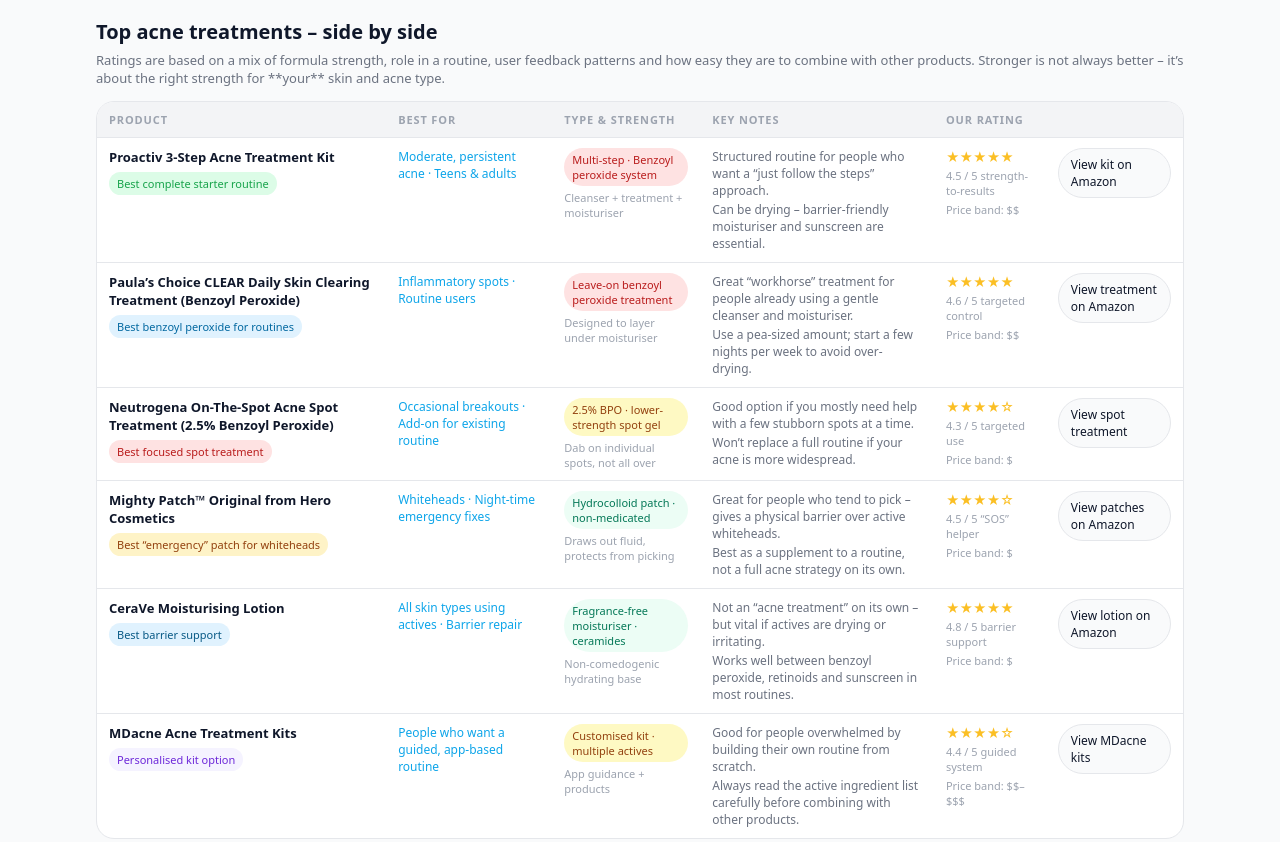
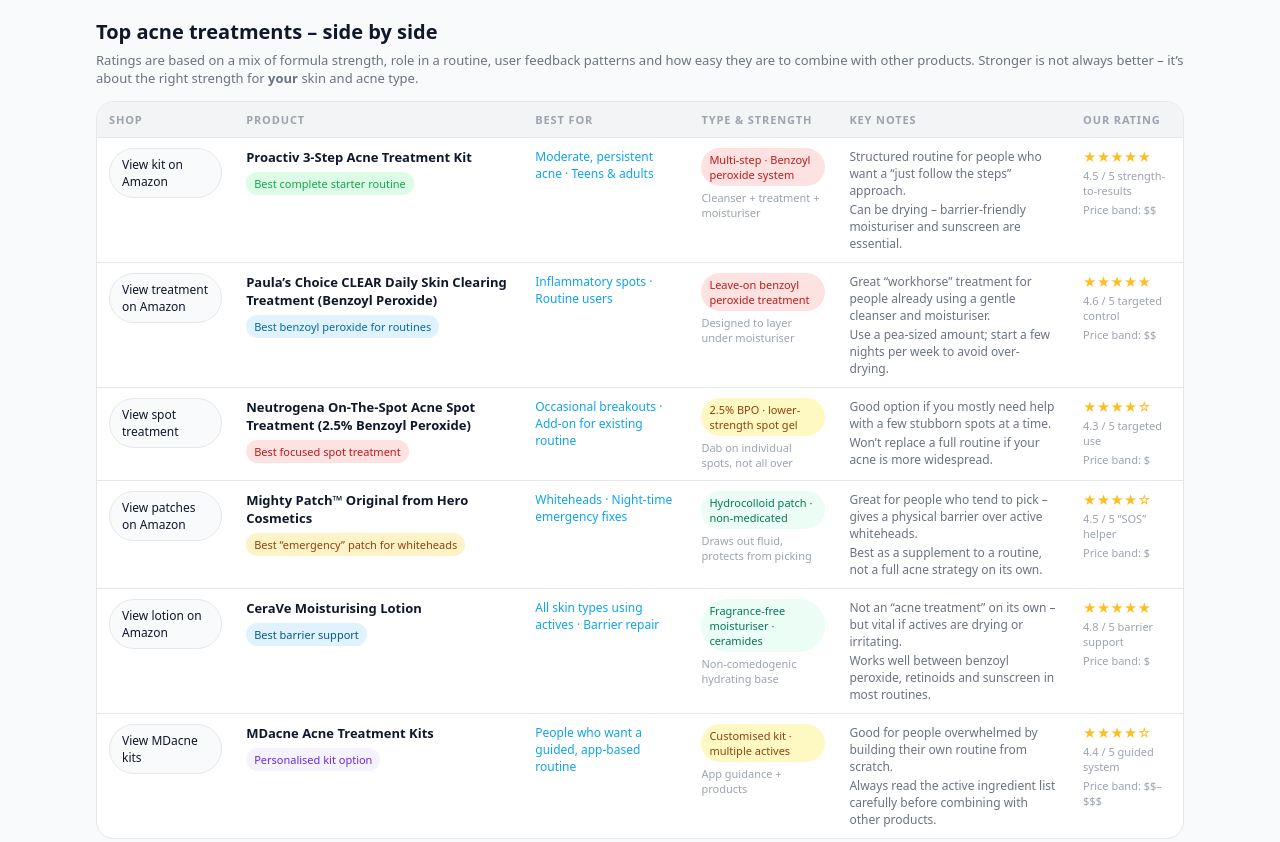
Before and after one commit to BioHealthLabs/acneheals.com-site, a plain HTML site: page index.html in a window 1280 px wide. Shown: the part 580-1422 px from the top of the page. Drawn offline with Linux system fonts and the light colour scheme.

Commit message:
Update index.html

```diff
--- a/index.html
+++ b/index.html
@@ -72,10 +72,8 @@
     window.dataLayer = window.dataLayer || [];
     function gtag(){dataLayer.push(arguments);}
     gtag('js', new Date());
-
     gtag('config', 'G-HEZ3RPPQZW');
   </script>
-
 
   <link rel="stylesheet" href="/styles.css" />
 </head>
@@ -166,24 +164,32 @@
       <p class="section-subtitle">
         Ratings are based on a mix of formula strength, role in a routine, user feedback patterns and how
         easy they are to combine with other products. Stronger is not always better – it’s about the right
-        strength for **your** skin and acne type.
+        strength for <strong>your</strong> skin and acne type.
       </p>
 
       <div class="table-wrapper">
         <table>
           <thead>
           <tr>
+            <th scope="col">Shop</th>
             <th scope="col">Product</th>
             <th scope="col">Best for</th>
             <th scope="col">Type &amp; strength</th>
             <th scope="col">Key notes</th>
             <th scope="col">Our rating</th>
-            <th scope="col"></th>
           </tr>
           </thead>
           <tbody>
           <!-- PROACTIV -->
           <tr id="proactiv-3-step">
+            <td class="buy-col">
+              <a href="https://amzn.to/4r4MM61"
+                 class="btn-compare"
+                 target="_blank"
+                 rel="nofollow sponsored">
+                View kit on Amazon
+              </a>
+            </td>
             <td class="brand-col">
               <div class="brand-name-cell">Proactiv 3-Step Acne Treatment Kit</div>
               <div class="badge badge-top-pick">Best complete starter routine</div>
@@ -212,18 +218,18 @@
               <div class="rating-score">4.5 / 5 strength-to-results</div>
               <div class="price-band">Price band: $$</div>
             </td>
-            <td>
-              <a href="https://amzn.to/4r4MM61"
-                 class="btn-compare"
-                 target="_blank"
-                 rel="nofollow sponsored">
-                View kit on Amazon
-              </a>
-            </td>
           </tr>
 
           <!-- PAULA'S CHOICE CLEAR BPO -->
           <tr id="paulas-clear-bpo">
+            <td class="buy-col">
+              <a href="https://amzn.to/4r9ZekN"
+                 class="btn-compare"
+                 target="_blank"
+                 rel="nofollow sponsored">
+                View treatment on Amazon
+              </a>
+            </td>
             <td class="brand-col">
               <div class="brand-name-cell">
                 Paula’s Choice CLEAR Daily Skin Clearing Treatment (Benzoyl Peroxide)
@@ -254,18 +260,18 @@
               <div class="rating-score">4.6 / 5 targeted control</div>
               <div class="price-band">Price band: $$</div>
             </td>
-            <td>
-              <a href="https://amzn.to/4r9ZekN"
-                 class="btn-compare"
-                 target="_blank"
-                 rel="nofollow sponsored">
-                View treatment on Amazon
-              </a>
-            </td>
           </tr>
 
           <!-- NEUTROGENA ON-THE-SPOT -->
           <tr id="neutrogena-spot">
+            <td class="buy-col">
+              <a href="https://amzn.to/4o7JaNP"
+                 class="btn-compare"
+                 target="_blank"
+                 rel="nofollow sponsored">
+                View spot treatment
+              </a>
+            </td>
             <td class="brand-col">
               <div class="brand-name-cell">
                 Neutrogena On-The-Spot Acne Spot Treatment (2.5% Benzoyl Peroxide)
@@ -296,18 +302,18 @@
               <div class="rating-score">4.3 / 5 targeted use</div>
               <div class="price-band">Price band: $</div>
             </td>
-            <td>
-              <a href="https://amzn.to/4o7JaNP"
-                 class="btn-compare"
-                 target="_blank"
-                 rel="nofollow sponsored">
-                View spot treatment
-              </a>
-            </td>
           </tr>
 
           <!-- MIGHTY PATCH -->
           <tr id="mighty-patch">
+            <td class="buy-col">
+              <a href="https://amzn.to/43FXBBk"
+                 class="btn-compare"
+                 target="_blank"
+                 rel="nofollow sponsored">
+                View patches on Amazon
+              </a>
+            </td>
             <td class="brand-col">
               <div class="brand-name-cell">
                 Mighty Patch™ Original from Hero Cosmetics
@@ -338,18 +344,18 @@
               <div class="rating-score">4.5 / 5 “SOS” helper</div>
               <div class="price-band">Price band: $</div>
             </td>
-            <td>
-              <a href="https://amzn.to/43FXBBk"
-                 class="btn-compare"
-                 target="_blank"
-                 rel="nofollow sponsored">
-                View patches on Amazon
-              </a>
-            </td>
           </tr>
 
           <!-- CERAVE LOTION -->
           <tr id="cerave-lotion">
+            <td class="buy-col">
+              <a href="https://amzn.to/3JGBLHe"
+                 class="btn-compare"
+                 target="_blank"
+                 rel="nofollow sponsored">
+                View lotion on Amazon
+              </a>
+            </td>
             <td class="brand-col">
               <div class="brand-name-cell">CeraVe Moisturising Lotion</div>
               <div class="badge badge-barrier">Best barrier support</div>
@@ -378,18 +384,18 @@
               <div class="rating-score">4.8 / 5 barrier support</div>
               <div class="price-band">Price band: $</div>
             </td>
-            <td>
-              <a href="https://amzn.to/3JGBLHe"
-                 class="btn-compare"
-                 target="_blank"
-                 rel="nofollow sponsored">
-                View lotion on Amazon
-              </a>
-            </td>
           </tr>
 
           <!-- MDACNE KITS -->
           <tr id="mdacne-kit">
+            <td class="buy-col">
+              <a href="https://amzn.to/44klfn3"
+                 class="btn-compare"
+                 target="_blank"
+                 rel="nofollow sponsored">
+                View MDacne kits
+              </a>
+            </td>
             <td class="brand-col">
               <div class="brand-name-cell">MDacne Acne Treatment Kits</div>
               <div class="badge badge-personalised">Personalised kit option</div>
@@ -417,14 +423,6 @@
               <div class="stars">★★★★☆</div>
               <div class="rating-score">4.4 / 5 guided system</div>
               <div class="price-band">Price band: $$–$$$</div>
-            </td>
-            <td>
-              <a href="https://amzn.to/44klfn3"
-                 class="btn-compare"
-                 target="_blank"
-                 rel="nofollow sponsored">
-                View MDacne kits
-              </a>
             </td>
           </tr>
           </tbody>
@@ -562,7 +560,6 @@
   </span>
 </footer>
 
-
 </div>
 
 <script>
```
Lines whose indentation alone changed are shown as unchanged.
